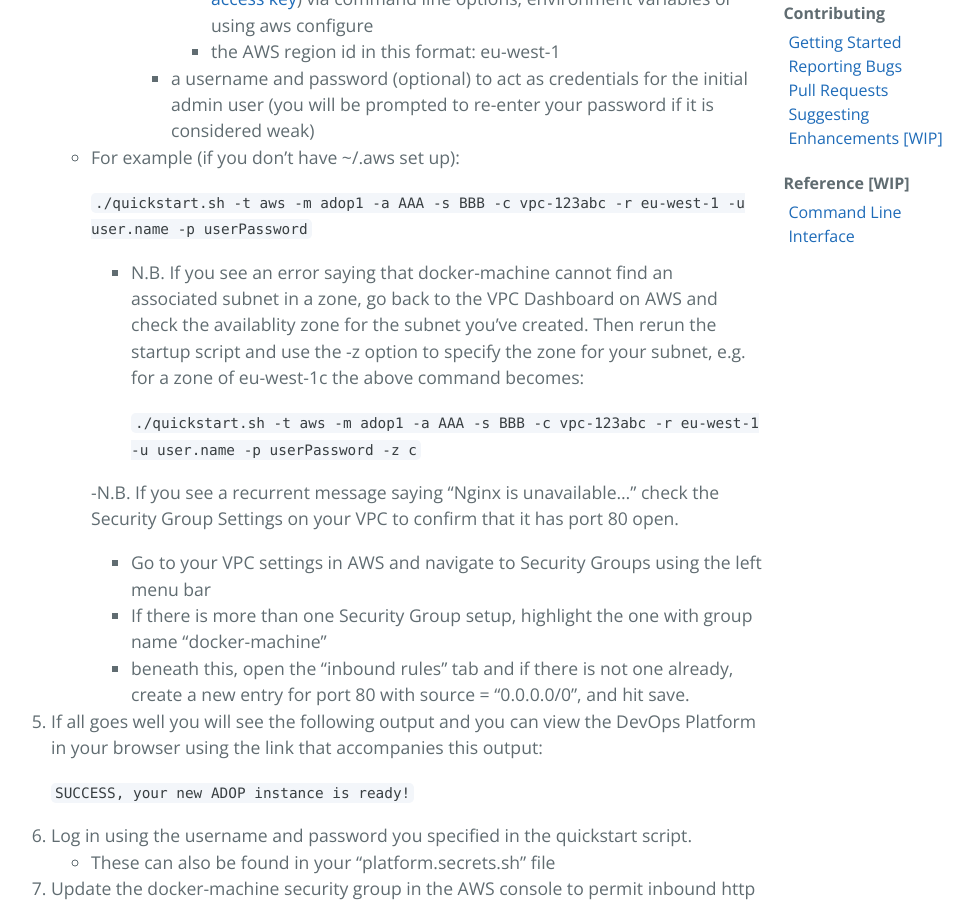
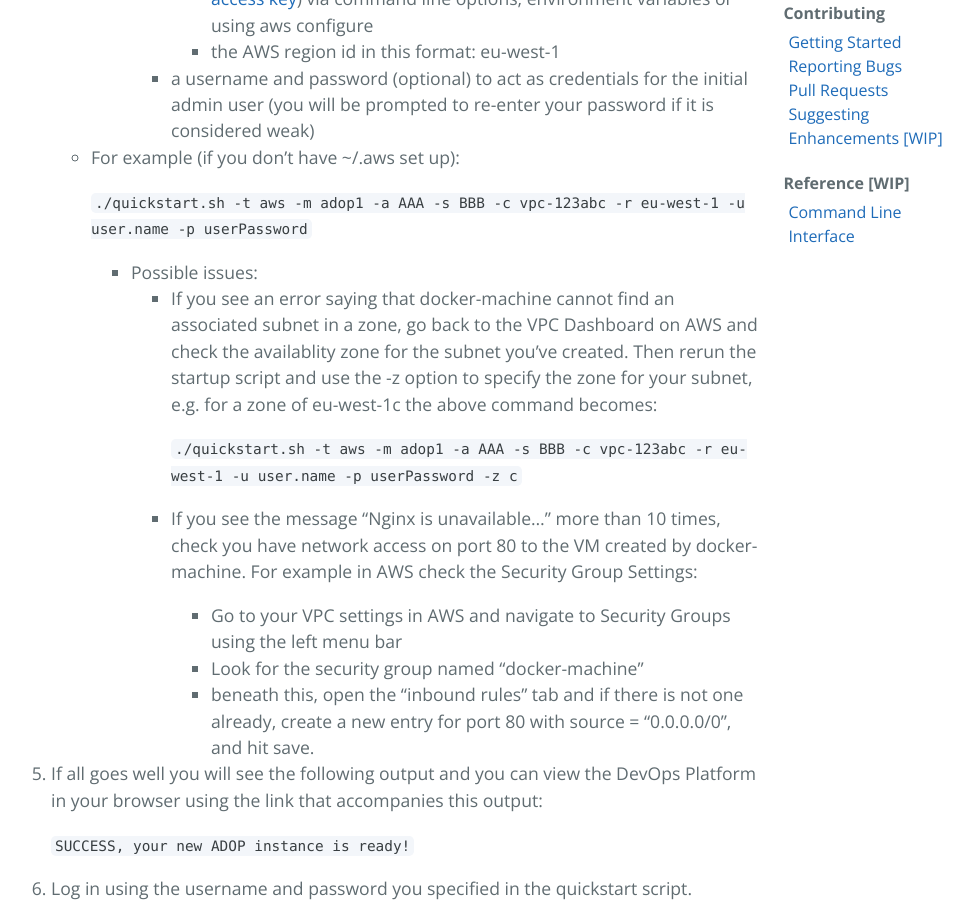
Before and after one commit to Accenture/adop-docker-compose, a Jekyll site: the page built from site/_docs/quickstart.md, in a window 1280 px wide and 900 px high, scrolled down 1193 px. Shown: the whole window, without its empty margins (160-1133 px from the left). Built offline with Jekyll 4.4.1, drawn with Linux system fonts in a browser that asks for light colours.

Commit message:
Update quickstart.md
Made slightly less AWS-centric.

````diff
--- a/site/_docs/quickstart.md
+++ b/site/_docs/quickstart.md
@@ -42,14 +42,16 @@ NB. the instructions will also work in anywhere supported by [Docker Machine](ht
 
         ```./quickstart.sh -t aws -m adop1 -a AAA -s BBB -c vpc-123abc -r eu-west-1 -u user.name -p userPassword```
 
-        - N.B. If you see an error saying that docker-machine cannot find an associated subnet in a zone, go back to the VPC Dashboard on AWS and check the availablity zone for the subnet you've created. Then rerun the startup script and use the -z option to specify the zone for your subnet, e.g. for a zone of eu-west-1c the above command becomes:
+
+        - Possible issues:
+          - If you see an error saying that docker-machine cannot find an associated subnet in a zone, go back to the VPC Dashboard on AWS and check the availablity zone for the subnet you've created. Then rerun the startup script and use the -z option to specify the zone for your subnet, e.g. for a zone of eu-west-1c the above command becomes:
 
             ```./quickstart.sh -t aws -m adop1 -a AAA -s BBB -c vpc-123abc -r eu-west-1 -u user.name -p userPassword -z c```
 
-        -N.B. If you see a recurrent message saying "Nginx is unavailable..." check the Security Group Settings on your VPC to confirm that it has port 80 open.
-        - Go to your VPC settings in AWS and navigate to Security Groups using the left menu bar
-        - If there is more than one Security Group setup, highlight the one with group name "docker-machine"
-        - beneath this, open the "inbound rules" tab and if there is not one already, create a new entry for port 80 with source = "0.0.0.0/0", and hit save.
+          - If you see the message "Nginx is unavailable..." more than 10 times, check you have network access on port 80 to the VM created by docker-machine.  For example in AWS check the Security Group Settings:
+            - Go to your VPC settings in AWS and navigate to Security Groups using the left menu bar
+            - Look for the security group named "docker-machine"
+            - beneath this, open the "inbound rules" tab and if there is not one already, create a new entry for port 80 with source = "0.0.0.0/0", and hit save.
 
 
 1. If all goes well you will see the following output and you can view the DevOps Platform in your browser using the link that accompanies this output:
````
